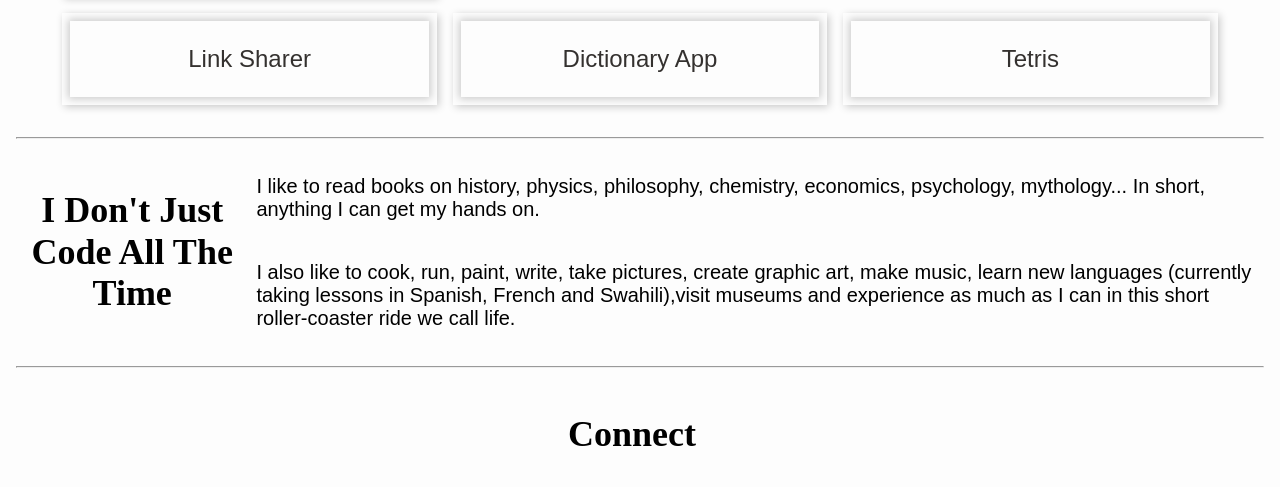
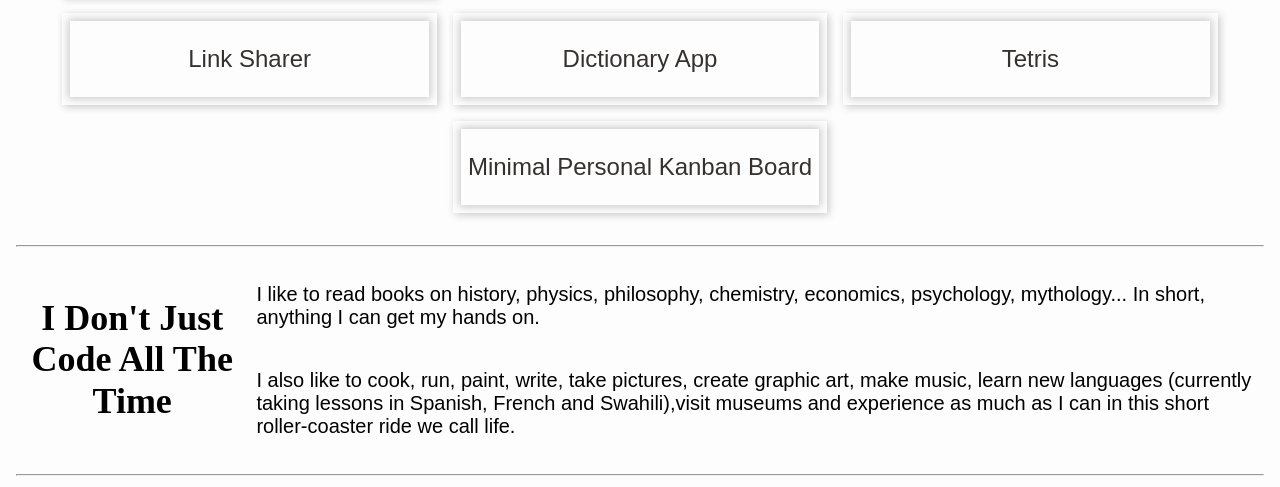
Before and after one commit to ShlokD/about-me, a website: page index.html in a window 1280 px wide. Shown: the part 1696-2183 px from the top of the page. Drawn offline with nearby package versions, Linux system fonts and the light colour scheme; a web font is replaced by a local one.

Commit message:
Add kanban

```diff
--- a/index.html
+++ b/index.html
@@ -246,6 +246,12 @@
             <p>Tetris</p>
           </a>
         </li>
+        <li class="pa2 ma2 shadow-4 h-50 w-100 w-30-ns">
+          <a class="flex items-center justify-center black no-underline shadow-2 f3 tc" href="https://personal-kanban.surge.sh"
+            rel="noopener noreferrer" target="_blank">
+            <p>Minimal Personal Kanban Board</p>
+          </a>
+        </li>
       </ul>
     </section>
     <hr />
```
